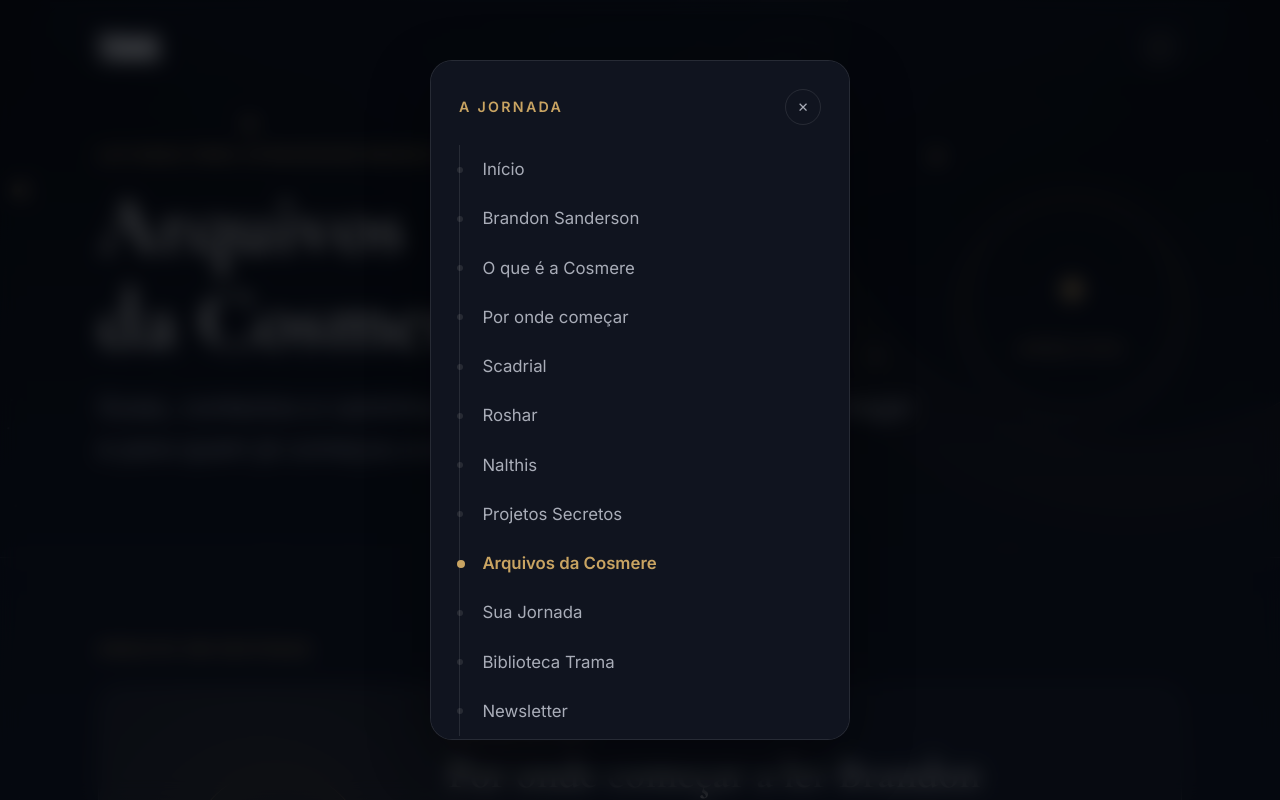
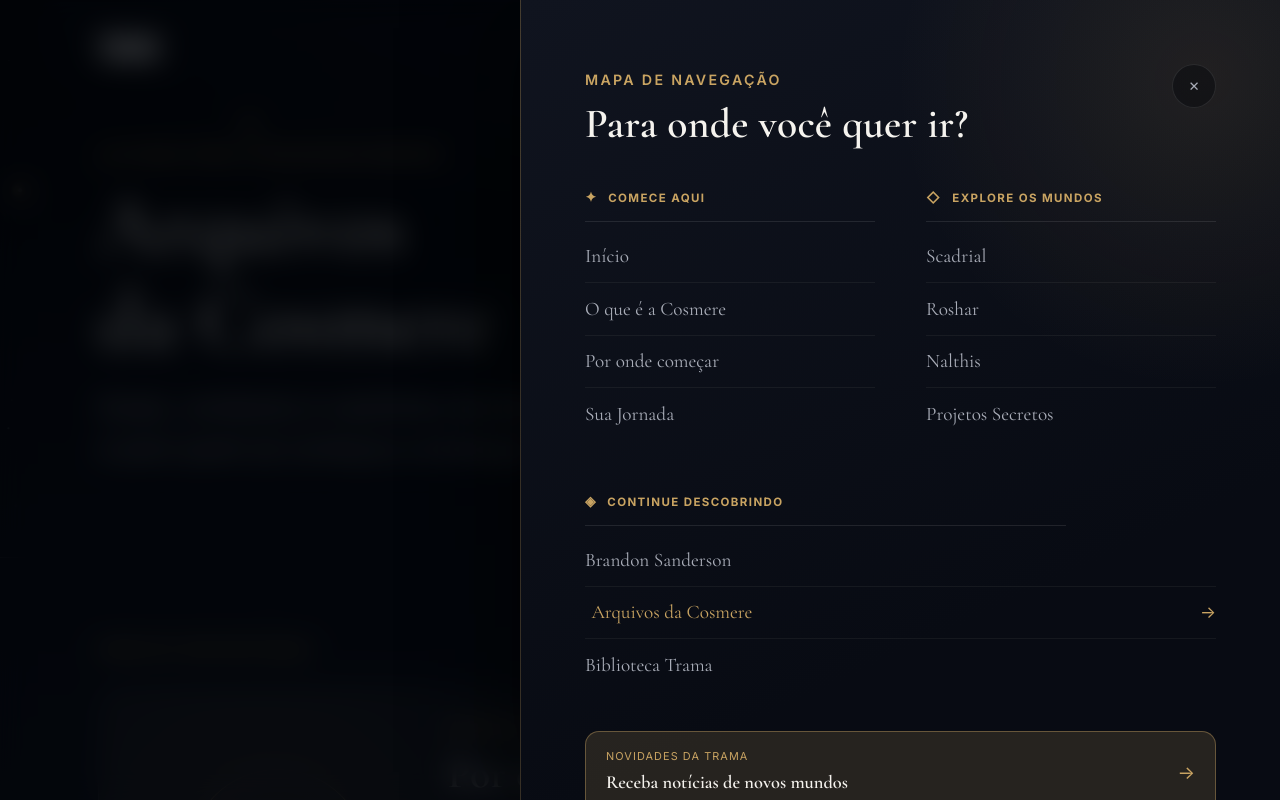
Before and after one commit to thadeucupello/cosmere-trama, a React (Vite) app in the folder cosmere/: page /arquivos in a window 1280 px wide. Both pictures are taken after a click on the button "Menu / navegação". Shown: the top 800 px of the page. Built offline with nearby package versions, Linux system fonts and the light colour scheme.

Commit message:
Transforma o menu em mapa editorial

```diff
--- a/cosmere/src/components/CompassNav.tsx
+++ b/cosmere/src/components/CompassNav.tsx
@@ -4,111 +4,76 @@ import { Link, useLocation } from 'react-router-dom';
 import { navItems } from '../data/content';
 import { navItemTo } from '../utils/navItemTo';
 
-interface Props {
-  open: boolean;
-  onClose: () => void;
-  activeId: string;
-}
+interface Props { open: boolean; onClose: () => void; activeId: string; }
+
+const navGroups = [
+  { title: 'Comece aqui', symbol: '✦', ids: ['hero', 'cosmere', 'caminho', 'jornada'] },
+  { title: 'Explore os mundos', symbol: '◇', ids: ['scadrial', 'roshar', 'nalthis', 'projetos-secretos'] },
+  { title: 'Continue descobrindo', symbol: '◈', ids: ['autor', 'arquivos', 'biblioteca'] },
+];
 
 export default function CompassNav({ open, onClose, activeId }: Props) {
   const panelRef = useRef<HTMLDivElement>(null);
   const closeButtonRef = useRef<HTMLButtonElement>(null);
   const location = useLocation();
+  const newsletter = navItems.find((item) => item.id === 'newsletter');
 
   useEffect(() => {
     if (!open) return;
     closeButtonRef.current?.focus();
-
     const handleKey = (e: KeyboardEvent) => {
-      if (e.key === 'Escape') {
-        onClose();
-        return;
-      }
+      if (e.key === 'Escape') { onClose(); return; }
       if (e.key === 'Tab' && panelRef.current) {
-        const focusables = panelRef.current.querySelectorAll<HTMLElement>(
-          'a[href], button:not([disabled])'
-        );
-        if (focusables.length === 0) return;
+        const focusables = panelRef.current.querySelectorAll<HTMLElement>('a[href], button:not([disabled])');
+        if (!focusables.length) return;
         const first = focusables[0];
         const last = focusables[focusables.length - 1];
-        if (e.shiftKey && document.activeElement === first) {
-          e.preventDefault();
-          last.focus();
-        } else if (!e.shiftKey && document.activeElement === last) {
-          e.preventDefault();
-          first.focus();
-        }
+        if (e.shiftKey && document.activeElement === first) { e.preventDefault(); last.focus(); }
+        else if (!e.shiftKey && document.activeElement === last) { e.preventDefault(); first.focus(); }
       }
     };
-
     document.addEventListener('keydown', handleKey);
     document.body.style.overflow = 'hidden';
-    return () => {
-      document.removeEventListener('keydown', handleKey);
-      document.body.style.overflow = '';
-    };
+    return () => { document.removeEventListener('keydown', handleKey); document.body.style.overflow = ''; };
   }, [open, onClose]);
 
   return (
     <AnimatePresence>
       {open && (
-        <motion.div
-          className="compass-overlay"
-          role="dialog"
-          aria-modal="true"
-          aria-label="Navegação da jornada"
-          ref={panelRef}
-          initial={{ opacity: 0 }}
-          animate={{ opacity: 1 }}
-          exit={{ opacity: 0 }}
-          transition={{ duration: 0.25 }}
-          onClick={(e) => {
-            if (e.target === e.currentTarget) onClose();
-          }}
-        >
-          <motion.div
-            className="compass-panel"
-            initial={{ opacity: 0, y: 16 }}
-            animate={{ opacity: 1, y: 0 }}
-            exit={{ opacity: 0, y: 16 }}
-            transition={{ duration: 0.3, ease: [0.22, 1, 0.36, 1] }}
-          >
+        <motion.div className="compass-overlay" role="dialog" aria-modal="true" aria-label="Mapa de navegação da Cosmere" ref={panelRef}
+          initial={{ opacity: 0 }} animate={{ opacity: 1 }} exit={{ opacity: 0 }} transition={{ duration: 0.25 }}
+          onClick={(e) => { if (e.target === e.currentTarget) onClose(); }}>
+          <motion.div className="compass-panel compass-panel--editorial"
+            initial={{ opacity: 0, x: 28 }} animate={{ opacity: 1, x: 0 }} exit={{ opacity: 0, x: 28 }}
+            transition={{ duration: 0.38, ease: [0.22, 1, 0.36, 1] }}>
             <div className="compass-panel__header">
-              <span className="eyebrow">A jornada</span>
-              <button
-                type="button"
-                ref={closeButtonRef}
-                className="compass-panel__close"
-                onClick={onClose}
-                aria-label="Fechar navegação"
-              >
-                ✕
-              </button>
+              <div><span className="eyebrow">Mapa de navegação</span><h2>Para onde você quer ir?</h2></div>
+              <button type="button" ref={closeButtonRef} className="compass-panel__close" onClick={onClose} aria-label="Fechar navegação">✕</button>
             </div>
 
-            <ol className="compass-panel__list">
-              {navItems.map((item) => (
-                <li key={item.id}>
-                  <Link
-                    to={navItemTo(item, location.pathname)}
-                    className={item.id === activeId ? 'is-active' : ''}
-                    onClick={onClose}
-                    aria-current={item.id === activeId ? 'true' : undefined}
-                  >
-                    {item.label}
-                  </Link>
-                </li>
+            <div className="compass-panel__groups">
+              {navGroups.map((group) => (
+                <nav className="compass-group" aria-label={group.title} key={group.title}>
+                  <p className="compass-group__title"><span aria-hidden="true">{group.symbol}</span>{group.title}</p>
+                  <ul>
+                    {group.ids.map((id) => {
+                      const item = navItems.find((navItem) => navItem.id === id);
+                      if (!item) return null;
+                      return <li key={item.id}><Link to={navItemTo(item, location.pathname)}
+                        className={item.id === activeId ? 'is-active' : ''} onClick={onClose}
+                        aria-current={item.id === activeId ? 'page' : undefined}>
+                        <span>{item.label}</span><span aria-hidden="true">→</span>
+                      </Link></li>;
+                    })}
+                  </ul>
+                </nav>
               ))}
-            </ol>
+            </div>
 
-            <div className="compass-panel__footer">
-              <Link to="/biblioteca" onClick={onClose} className="btn btn-ghost">
-                Ir para a biblioteca
-              </Link>
-              <Link to="/jornada" onClick={onClose} className="btn btn-ghost">
-                Ir para o guia de leitura
-              </Link>
-            </div>
+            {newsletter && <Link className="compass-panel__newsletter" to={navItemTo(newsletter, location.pathname)} onClick={onClose}>
+              <span><small>Novidades da Trama</small><strong>Receba notícias de novos mundos</strong></span>
+              <span aria-hidden="true">→</span>
+            </Link>}
           </motion.div>
         </motion.div>
       )}
--- a/cosmere/src/styles/header.css
+++ b/cosmere/src/styles/header.css
@@ -178,3 +178,230 @@
     height: 28px;
   }
 }
+
+
+/* ── Mapa editorial de navegação ─────────────────────────────────── */
+.compass-overlay {
+  justify-content: flex-end;
+  padding: 0;
+  background: rgba(2, 4, 9, 0.76);
+  backdrop-filter: blur(14px);
+}
+
+.compass-panel--editorial {
+  width: min(760px, calc(100vw - 3rem));
+  max-width: none;
+  max-height: 100vh;
+  min-height: 100vh;
+  padding: clamp(2rem, 5vw, 4.5rem);
+  border: 0;
+  border-left: 1px solid rgba(201, 164, 98, 0.24);
+  border-radius: 0;
+  background:
+    radial-gradient(circle at 90% 10%, rgba(201, 164, 98, 0.11), transparent 31%),
+    linear-gradient(155deg, #10141f, #080b13 72%);
+  box-shadow: -30px 0 80px rgba(0, 0, 0, 0.48);
+}
+
+.compass-panel--editorial .compass-panel__header {
+  align-items: flex-start;
+  margin-bottom: clamp(2rem, 5vh, 3.5rem);
+}
+
+.compass-panel__header h2 {
+  margin-top: 0.45rem;
+  font-size: var(--step-xl);
+}
+
+.compass-panel--editorial .compass-panel__close {
+  flex: none;
+  width: 44px;
+  height: 44px;
+  background: rgba(5, 7, 13, 0.45);
+  transition: color var(--dur-fast), border-color var(--dur-fast), transform var(--dur-fast);
+}
+
+.compass-panel--editorial .compass-panel__close:hover {
+  transform: rotate(8deg);
+}
+
+.compass-panel__groups {
+  display: grid;
+  grid-template-columns: repeat(2, minmax(0, 1fr));
+  gap: clamp(2rem, 4vw, 3.5rem);
+}
+
+.compass-group:last-child {
+  grid-column: 1 / -1;
+}
+
+.compass-group__title {
+  display: flex;
+  align-items: center;
+  gap: 0.65rem;
+  padding-bottom: 0.75rem;
+  border-bottom: 1px solid var(--color-line);
+  color: var(--color-gold);
+  font-size: 0.72rem;
+  font-weight: 700;
+  letter-spacing: 0.12em;
+  text-transform: uppercase;
+}
+
+.compass-group__title span {
+  font-size: 0.85rem;
+}
+
+.compass-group ul {
+  list-style: none;
+  margin: 0;
+  padding: 0.55rem 0 0;
+}
+
+.compass-group li + li {
+  border-top: 1px solid rgba(245, 243, 238, 0.055);
+}
+
+.compass-group a {
+  min-height: 48px;
+  display: flex;
+  align-items: center;
+  justify-content: space-between;
+  gap: 1rem;
+  padding: 0.65rem 0;
+  color: var(--color-text-secondary);
+  font-family: var(--font-display);
+  font-size: clamp(1.05rem, 1rem + 0.25vw, 1.3rem);
+  text-decoration: none;
+  transition: color var(--dur-fast), padding-left var(--dur-fast);
+}
+
+.compass-group a > span:last-child {
+  color: var(--color-gold);
+  font-family: var(--font-body);
+  font-size: var(--step-sm);
+  opacity: 0;
+  transform: translateX(-6px);
+  transition: opacity var(--dur-fast), transform var(--dur-fast);
+}
+
+.compass-group a:hover,
+.compass-group a.is-active {
+  padding-left: 0.4rem;
+  color: var(--color-text-primary);
+}
+
+.compass-group a.is-active {
+  color: var(--color-gold);
+}
+
+.compass-group a:hover > span:last-child,
+.compass-group a.is-active > span:last-child {
+  opacity: 1;
+  transform: translateX(0);
+}
+
+.compass-panel__newsletter {
+  min-height: 72px;
+  display: flex;
+  align-items: center;
+  justify-content: space-between;
+  gap: 1.5rem;
+  margin-top: clamp(2rem, 5vh, 3.5rem);
+  padding: 1rem 1.25rem;
+  border: 1px solid rgba(201, 164, 98, 0.4);
+  border-radius: var(--radius-md);
+  background: var(--color-gold-soft);
+  color: var(--color-text-primary);
+  text-decoration: none;
+  transition: border-color var(--dur-fast), background var(--dur-fast), transform var(--dur-fast);
+}
+
+.compass-panel__newsletter:hover {
+  border-color: var(--color-gold);
+  background: rgba(201, 164, 98, 0.22);
+  transform: translateY(-2px);
+}
+
+.compass-panel__newsletter > span:first-child {
+  display: grid;
+}
+
+.compass-panel__newsletter small {
+  color: var(--color-gold);
+  font-size: 0.68rem;
+  letter-spacing: 0.1em;
+  text-transform: uppercase;
+}
+
+.compass-panel__newsletter strong {
+  margin-top: 0.15rem;
+  font-family: var(--font-display);
+  font-size: var(--step-base);
+  font-weight: 600;
+}
+
+.compass-panel__newsletter > span:last-child {
+  color: var(--color-gold);
+}
+
+@media (max-width: 680px) {
+  .compass-panel--editorial {
+    width: 100%;
+    padding: 1.5rem var(--content-padding) 2rem;
+  }
+
+  .compass-panel--editorial .compass-panel__header {
+    margin-bottom: 1.5rem;
+  }
+
+  .compass-panel__header h2 {
+    font-size: var(--step-lg);
+  }
+
+  .compass-panel__groups {
+    grid-template-columns: 1fr;
+    gap: 1.35rem;
+  }
+
+  .compass-group:last-child {
+    grid-column: auto;
+  }
+
+  .compass-group__title {
+    padding-bottom: 0.45rem;
+  }
+
+  .compass-group ul {
+    display: grid;
+    grid-template-columns: repeat(2, minmax(0, 1fr));
+    gap: 0 1rem;
+    padding-top: 0.35rem;
+  }
+
+  .compass-group li + li {
+    border-top: 0;
+  }
+
+  .compass-group a {
+    min-height: 40px;
+    padding: 0.35rem 0;
+    font-size: var(--step-sm);
+  }
+
+  .compass-group a > span:last-child {
+    display: none;
+  }
+
+  .compass-panel__newsletter {
+    min-height: 60px;
+    margin-top: 1.5rem;
+    padding: 0.8rem 1rem;
+  }
+}
+
+@media (max-width: 390px) {
+  .compass-group ul {
+    grid-template-columns: 1fr;
+  }
+}
```
